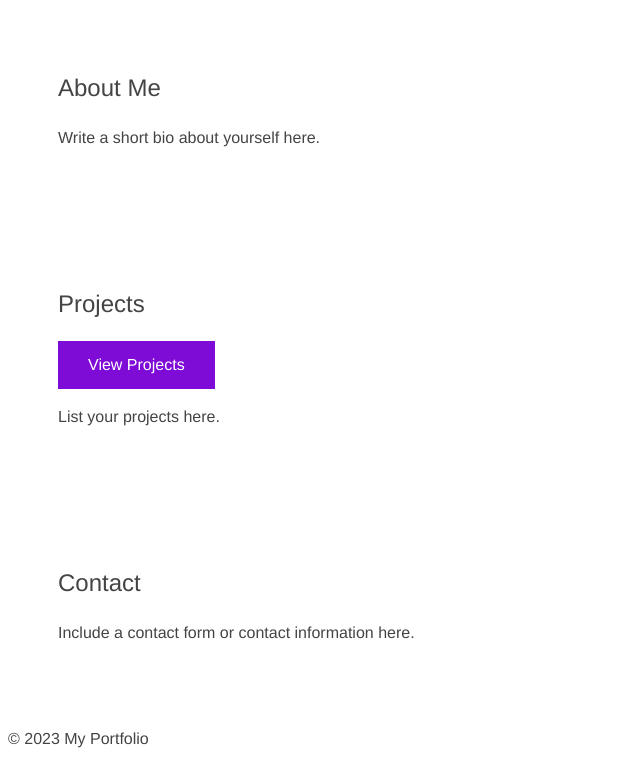
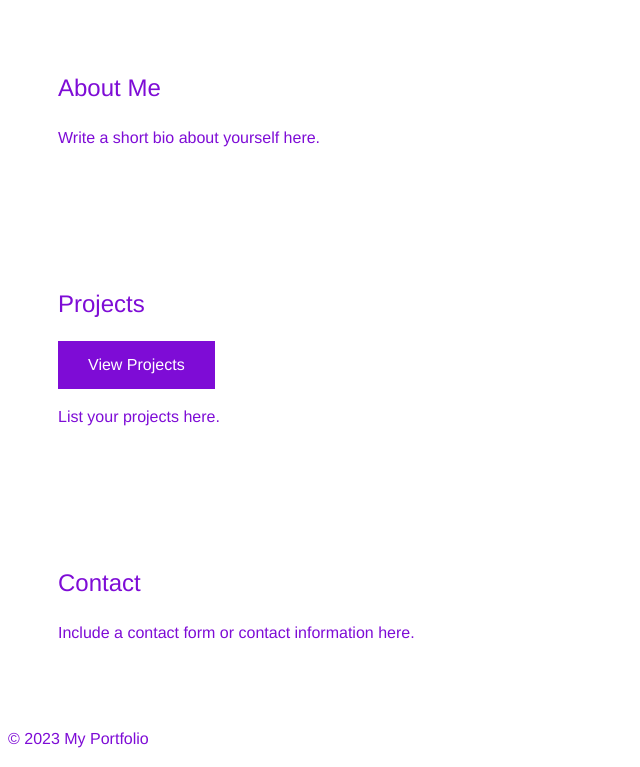
Before and after one commit to jjarhead24/jjarhead24.github.io, a PHP site: page / in a window 1280 px wide. Shown: the part 364-1131 px from the top of the page, without its empty margins (0-640 px from the left). Run offline with PHP 8.4, Linux system fonts and the light colour scheme.

Commit message:
Update style.css

```diff
--- a/style.css
+++ b/style.css
@@ -3,7 +3,7 @@
 body {
   font-family: "Helvetica Neue", Helvetica, Arial, sans-serif;
   line-height: 1.5;
-  color: #444;
+  color: #7E0CD6;
 }
 
 h1, h2, h3 {
```
